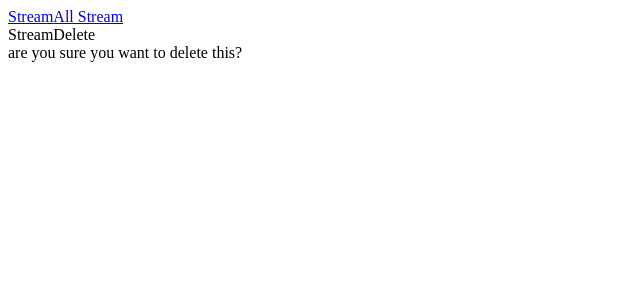
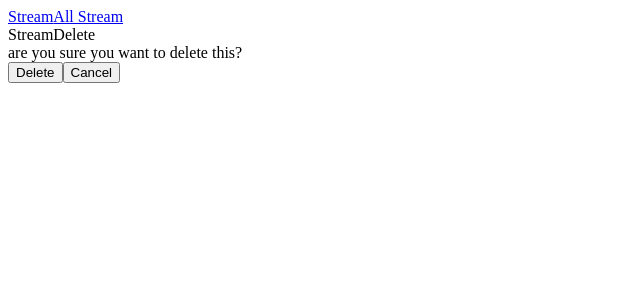
Before and after one commit to bonniekang/client, a React (Create React App) app: page /streams/delete in a window 1280 px wide. Shown: the top 300 px of the page, without its empty margins (0-640 px from the left). Built offline with nearby package versions, Linux system fonts and the light colour scheme.

Commit message:
making modal reusable

```diff
--- a/src/components/Modal.js
+++ b/src/components/Modal.js
@@ -7,8 +7,9 @@ const Modal = props => {
         <div onClick={() => history.push('/')} className="modals">
             <div onClick={(e) => e.stopPropagation()}
             className="modal">
-                are you sure you want to delete this?
+                {props.content}
             </div>
+            {props.actions}
         </div>,
         document.querySelector('#modal')
     )
--- a/src/components/streams/StreamDelete.js
+++ b/src/components/streams/StreamDelete.js
@@ -2,10 +2,25 @@ import React from 'react';
 import Modal from '../Modal'
 
 const StreamDelete = () => {
+
+    const actions = (
+        <div>
+            <button>
+                Delete
+            </button>
+            <button>
+                Cancel
+            </button>
+        </div>
+    )
+
     return (
         <div>
             StreamDelete
-            <Modal />
+            <Modal
+                content="are you sure you want to delete this?"
+                actions={actions}
+            />
         </div>
     )
 }
```
